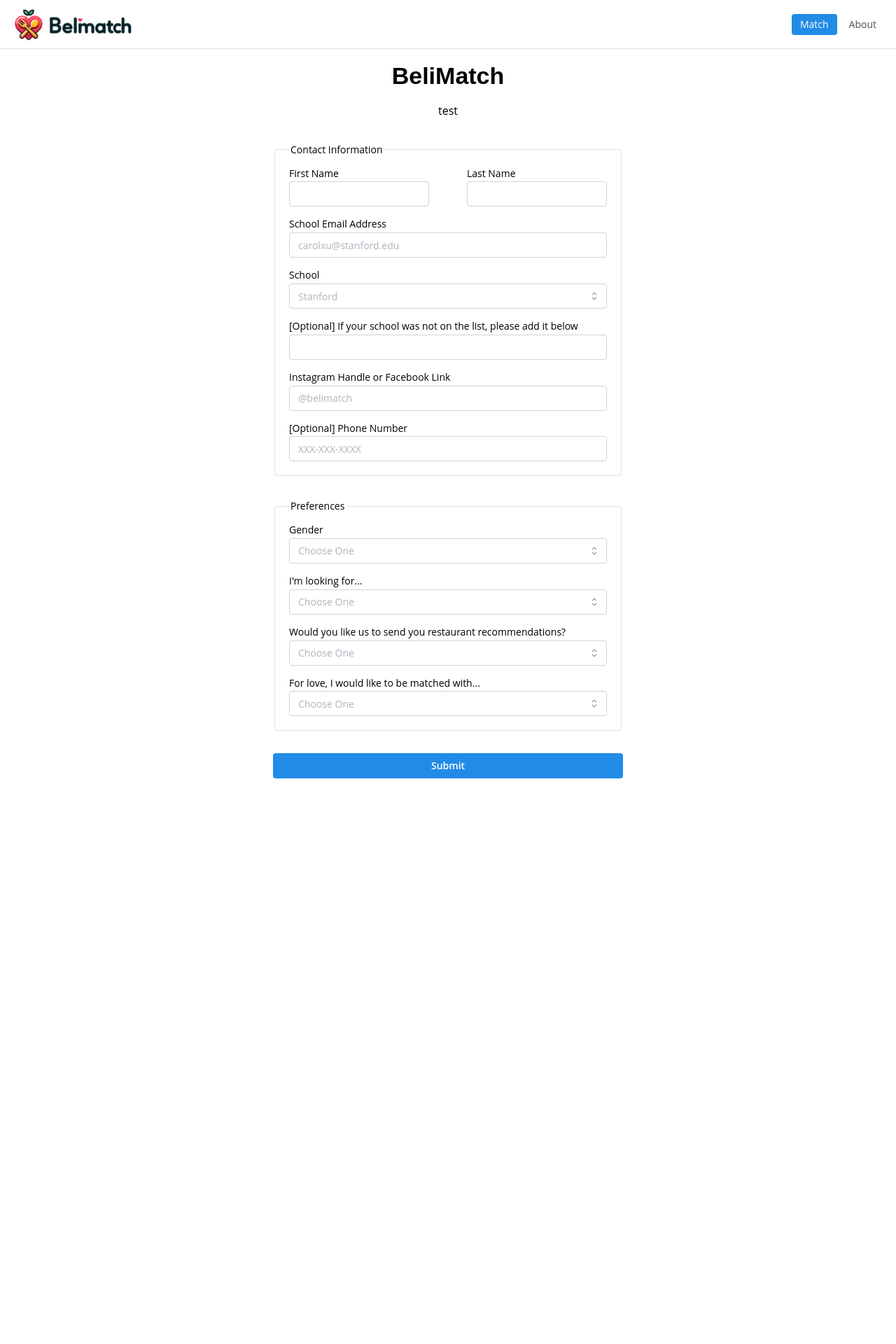
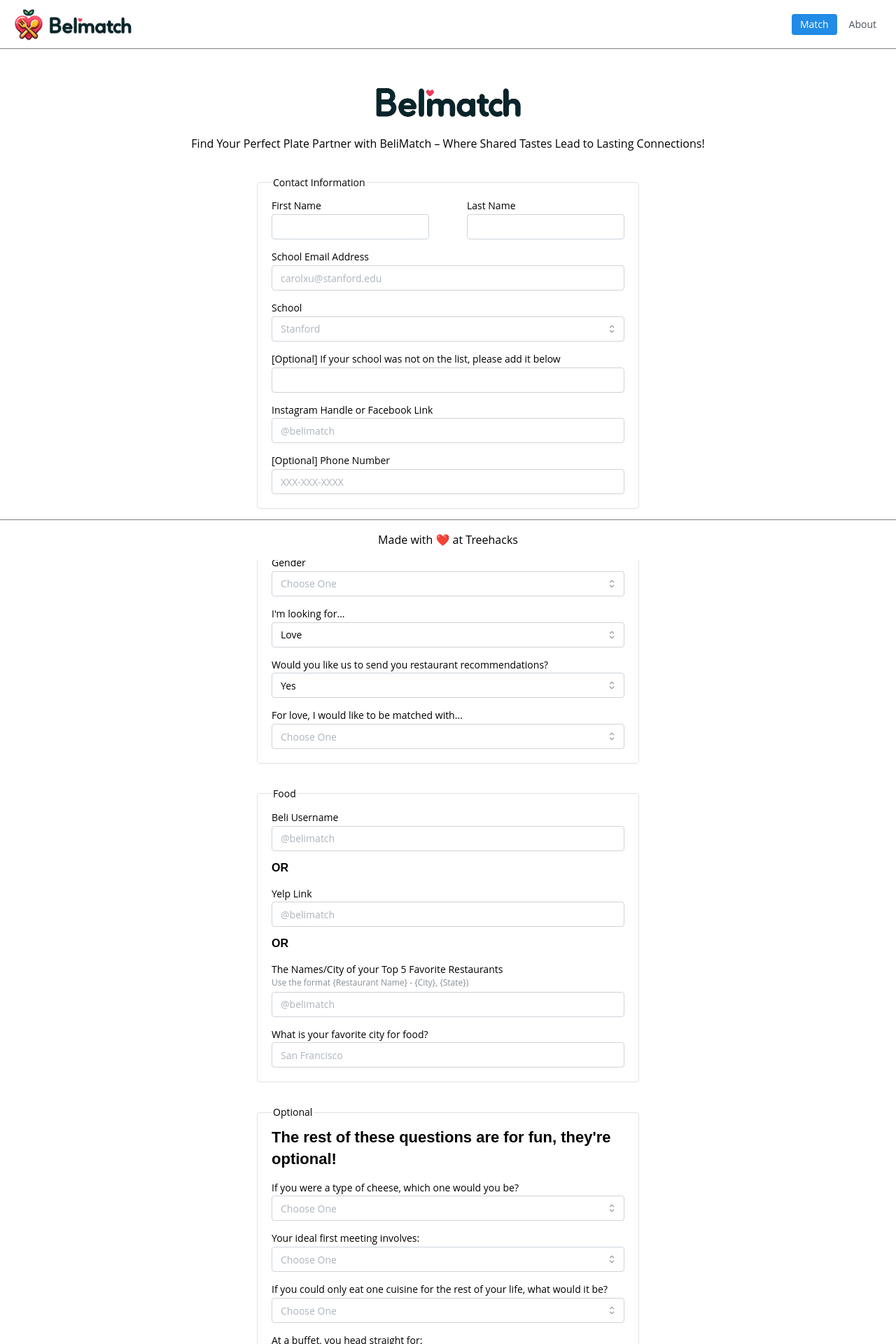
Before and after one commit to sgoel97/beli-match, a React (Vite) app in the folder client/: page / in a window 1280 px wide. Shown: the top 1920 px of the page at 70% size. Before the commit the page ends 1128 px from the top, so only its background shows below. Built offline with nearby package versions, Linux system fonts and the light colour scheme.

Commit message:
finalize form

```diff
--- a/client/package.json
+++ b/client/package.json
@@ -20,6 +20,7 @@
     "@mantine/nprogress": "^7.5.3",
     "dayjs": "^1.11.10",
     "embla-carousel-react": "^8.0.0-rc22",
+    "firebase": "^10.8.0",
     "localforage": "^1.10.0",
     "match-sorter": "^6.3.4",
     "postcss": "^8.4.35",
--- a/client/src/components/Heading.jsx
+++ b/client/src/components/Heading.jsx
@@ -1,9 +1,17 @@
-import { Stack, Title, Text } from "@mantine/core";
+import { Stack, Title, Text, Flex } from "@mantine/core";
+import BeliMatch from "../assets/logo_txt.png";
 
 const Heading = ({ title, subtitle }) => {
   return (
     <Stack align="center" mb={32}>
-      <Title>{title}</Title>
+      {title ? (
+        <Title h="fit-content" order={1} size={50}>
+          {title}
+        </Title>
+      ) : (
+        <img src={BeliMatch} height={65} />
+      )}
+
       {subtitle && <Text>{subtitle}</Text>}
     </Stack>
   );
--- a/client/src/components/Layout.jsx
+++ b/client/src/components/Layout.jsx
@@ -1,4 +1,4 @@
-import { AppShell, Container, Group, Burger } from "@mantine/core";
+import { AppShell, Container, Group, Burger, Box, Center } from "@mantine/core";
 import { useDisclosure } from "@mantine/hooks";
 import classes from "./header.module.css";
 import Logo from "../assets/logo.png";
@@ -26,9 +26,17 @@ const Layout = ({ children, ...style }) => {
   ));
 
   return (
-    <AppShell header={{ height: 70 }} padding="md">
-      <AppShell.Header>
-        <Burger opened={opened} onClick={toggle} hiddenFrom="sm" size="sm" />
+    <Box style={{ width: "100vw", minHeight: "100vh" }}>
+      <header
+        style={{
+          borderBottom: "1px solid gray",
+          position: "fixed",
+          top: 0,
+          width: "100%",
+          zIndex: 10,
+          backgroundColor: "white",
+        }}
+      >
         <Container size="xl" className={classes.inner}>
           <Group>
             <img src={Logo} height={50} />
@@ -39,13 +47,26 @@ const Layout = ({ children, ...style }) => {
 
           <Burger opened={opened} onClick={toggle} hiddenFrom="xs" size="sm" />
         </Container>
-      </AppShell.Header>
-      <AppShell.Main style={{ width: "100vw" }}>
-        <Container size="xl" style={style}>
-          {children}
-        </Container>
-      </AppShell.Main>
-    </AppShell>
+      </header>
+
+      <Container my={32} py={80} size="xl" style={style}>
+        {children}
+      </Container>
+      <footer
+        style={{
+          borderTop: "1px solid gray",
+          position: "fixed",
+          bottom: 0,
+          width: "100%",
+          zIndex: 10,
+          backgroundColor: "white",
+        }}
+      >
+        <Center>
+          <p>Made with ❤️ at Treehacks</p>
+        </Center>
+      </footer>
+    </Box>
   );
 };
 
--- a/client/src/pages/About.jsx
+++ b/client/src/pages/About.jsx
@@ -1,10 +1,53 @@
+import { Text, Box, Title } from "@mantine/core";
+
 import Layout from "../components/Layout";
 import Heading from "../components/Heading";
 
 const About = () => {
   return (
     <Layout>
-      <Heading title="About BeliMatch" subtitle="test" />
+      <Heading title="About Us" />
+      <Box m="auto" align="center" style={{ maxWidth: 600 }}>
+        <Text>
+          Welcome to BeliMatch, the innovative platform where food preferences
+          forge the foundation of meaningful connections! Born out of a
+          groundbreaking collaboration between students from MIT and UC
+          Berkeley, BeliMatch was conceived at TreeHacks 2024, the premier
+          hackathon event that brings together the brightest minds to solve
+          real-world problems through technology.
+        </Text>
+        <Title order={3} mb={24} mt="lg">
+          Our Mission
+        </Title>
+        <Text>
+          At BeliMatch, we believe that food is more than just sustenance; it's
+          a universal language that connects people from all walks of life. Our
+          mission is to harness the power of shared culinary tastes to bring
+          individuals together, creating friendships, romances, and everything
+          in between. Whether you're a vegan, meat-lover, gluten-free, or a fan
+          of everything spicy, BeliMatch is here to help you find your perfect
+          plate partner.
+        </Text>
+
+        <Title order={3} mb={24} mt="lg">
+          How It Works
+        </Title>
+        <Text>
+          Utilizing a sophisticated algorithm, BeliMatch matches users based on
+          their food preferences, dietary restrictions, and culinary curiosity.
+          Our platform is designed to facilitate connections that go beyond the
+          superficial, encouraging deeper interactions based on mutual interests
+          in cuisine and dining experiences. From favorite dishes to beloved
+          restaurants, BeliMatch aims to make every match a potential recipe for
+          connection.
+        </Text>
+        <Text mt={24}>
+          Thank you for choosing BeliMatch. Let's embark on this delicious
+          journey together, where your next meal could lead to your next
+          meaningful connection. Welcome to the table – where shared tastes lead
+          to lasting connections.
+        </Text>
+      </Box>
     </Layout>
   );
 };
--- a/client/src/pages/Home.jsx
+++ b/client/src/pages/Home.jsx
@@ -1,13 +1,12 @@
 import {
   Title,
-  Text,
   Stack,
   Fieldset,
   Flex,
   Button,
-  Input,
   TextInput,
   Select,
+  Checkbox,
 } from "@mantine/core";
 import { useForm } from "@mantine/form";
 
@@ -25,9 +24,19 @@ const Home = () => {
       insta: "",
       phone: "",
       gender: "",
-      lookingFor: "love",
-      restaurantRecs: true,
+      lookingFor: "Love",
+      restaurantRecs: "Yes",
       loveMatch: "",
+
+      beli: "",
+      yelp: "",
+      restaurants: "",
+      city: "",
+
+      cheese: "",
+      cuisine: "",
+      first: "",
+      buffet: "",
 
       termsOfService: false,
     },
@@ -39,6 +48,16 @@ const Home = () => {
         value && value.length > 2 ? null : "Last name is required",
       email: (value) => (/^\S+@\S+$/.test(value) ? null : "Invalid email"),
       school: (value) => (value ? null : "Please select a school"),
+      insta: (value) => (value ? null : "Please enter a handle or link"),
+
+      gender: (value) => (value ? null : "Please choose an option"),
+      lookingFor: (value) => (value ? null : "Please choose an option"),
+      restaurantRecs: (value) => (value ? null : "Please choose an option"),
+      loveMatch: (value) => (value ? null : "Please choose an option"),
+
+      city: (value) => (value ? null : "Please enter in a city"),
+      termsOfService: (value) =>
+        value ? false : "You must agree to use BeliMatch",
     },
   });
 
@@ -48,20 +67,23 @@ const Home = () => {
 
   return (
     <Layout>
-      <Heading title="BeliMatch" subtitle="test" />
+      <Heading
+        title=""
+        subtitle="Find Your Perfect Plate Partner with BeliMatch – Where Shared Tastes Lead to Lasting Connections!"
+      />
 
       <form onSubmit={form.onSubmit((values) => onSubmit(values))}>
-        <Stack w={500} m="auto" gap="xl">
+        <Stack m="auto" gap="xl" style={{ width: "100%", maxWidth: 550 }}>
           <Fieldset legend="Contact Information">
             <Stack gap="sm">
-              <Flex justify="space-between">
+              <Flex justify="space-between" gap={20}>
                 <TextInput
-                  w={200}
+                  w={225}
                   label="First Name"
                   {...form.getInputProps("firstName")}
                 />
                 <TextInput
-                  w={200}
+                  w={225}
                   label="Last Name"
                   {...form.getInputProps("lastName")}
                 />
@@ -76,6 +98,7 @@ const Home = () => {
               <Select
                 label="School"
                 placeholder="Stanford"
+                searchable
                 data={[
                   "UC Berkeley",
                   "MIT",
@@ -177,6 +200,101 @@ const Home = () => {
             </Stack>
           </Fieldset>
 
+          <Fieldset legend="Food">
+            <Stack gap="sm">
+              <TextInput
+                label="Beli Username"
+                placeholder="@belimatch"
+                {...form.getInputProps("beli")}
+              />
+
+              <Title order={5}>OR</Title>
+
+              <TextInput
+                label="Yelp Link"
+                placeholder="@belimatch"
+                {...form.getInputProps("yelp")}
+              />
+
+              <Title order={5}>OR</Title>
+
+              <TextInput
+                label="The Names/City of your Top 5 Favorite Restaurants"
+                description="Use the format {Restaurant Name} - {City}, {State})"
+                placeholder="@belimatch"
+                {...form.getInputProps("restaurants")}
+              />
+
+              <TextInput
+                label="What is your favorite city for food?"
+                placeholder="San Francisco"
+                {...form.getInputProps("city")}
+              />
+            </Stack>
+          </Fieldset>
+
+          <Fieldset legend="Optional">
+            <Stack gap="sm">
+              <Title order={3}>
+                The rest of these questions are for fun, they're optional!
+              </Title>
+              <Select
+                label="If you were a type of cheese, which one would you be?"
+                placeholder="Choose One"
+                data={[
+                  "Cheddar – Classic, reliable, and great in all situations",
+                  "Blue Cheese – Bold, distinctive, and a bit of a wildcard",
+                  "Brie – Sophisticated, creamy, and always the life of the party",
+                  "Vegan Cheese – Innovative, inclusive, and full of surprises",
+                ]}
+                {...form.getInputProps("cheese")}
+              />
+
+              <Select
+                label="Your ideal first meeting involves:"
+                placeholder="Choose One"
+                data={[
+                  "A five-course meal at a Michelin-star restaurant",
+                  "Cooking a new recipe together at home",
+                  "Street food tour in the city",
+                  "A food-themed trivia night at a local pub",
+                ]}
+                {...form.getInputProps("first")}
+              />
+
+              <Select
+                label="If you could only eat one cuisine for the rest of your life, what would it be?"
+                placeholder="Choose One"
+                data={[
+                  "Italian – Because life without pasta is unthinkable",
+                  "Japanese – Fresh, refined, and a little bit adventurous",
+                  "Mexican – Bold flavors and the best comfort food",
+                  "Indian – Spicy, diverse, and utterly delicious",
+                ]}
+                {...form.getInputProps("cuisine")}
+              />
+
+              <Select
+                label="At a buffet, you head straight for:"
+                placeholder="Choose One"
+                data={[
+                  "The seafood section – A taste of the ocean",
+                  "The carving station – Meat, meat, and more meat",
+                  "The vegan corner – Green and clean",
+                  "The dessert table – First come, first served",
+                  "The exotic foods – Always up for a culinary adventure",
+                ]}
+                {...form.getInputProps("buffet")}
+              />
+            </Stack>
+          </Fieldset>
+
+          <Checkbox
+            ml="md"
+            label=" Data Note: Please confirm below that you're allowing us to send
+          you an email to you and your match with each others' information!"
+            {...form.getInputProps("termsOfService", { type: "checkbox" })}
+          />
           <Button type="submit">Submit</Button>
         </Stack>
       </form>
```
Also changed, not shown: client/src/assets/logo_txt.png (added), 1 other file (tests, documents, lock files or other folders).
